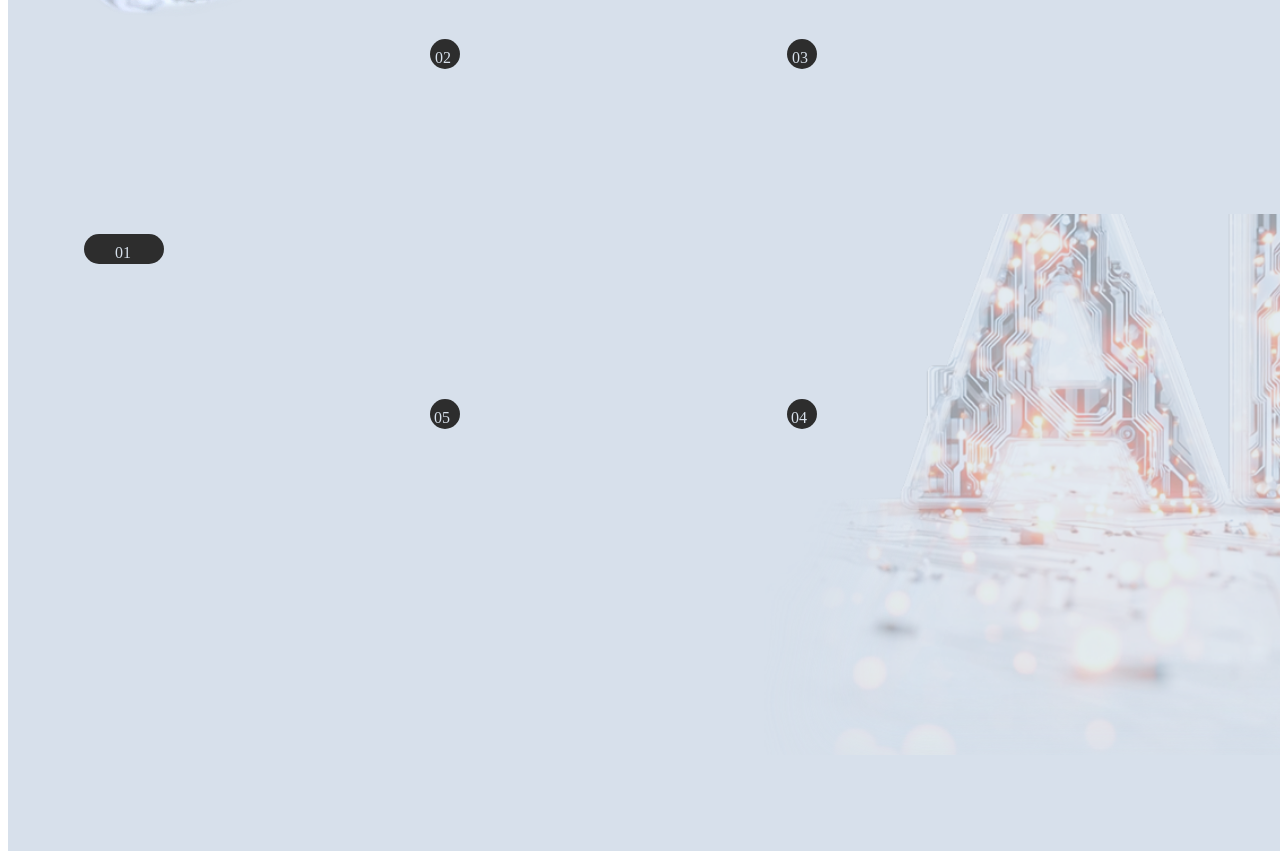
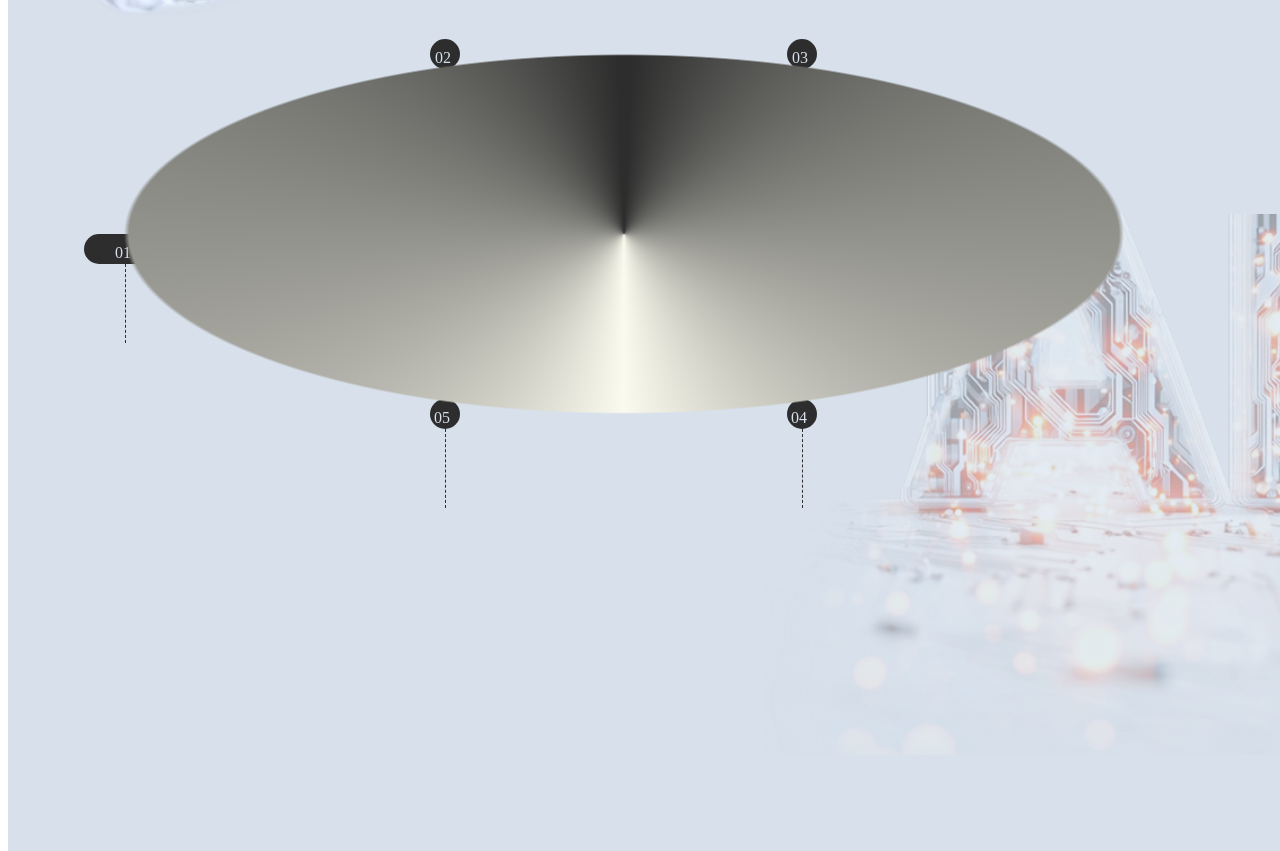
Before and after one commit to YuriyNik156/Figma-project, a plain HTML site: page index.html in a window 1280 px wide. Shown: the part 3412-4263 px from the top of the page. Drawn offline with Linux system fonts and the light colour scheme.

Commit message:
add lines in schemas

```diff
--- a/index.html
+++ b/index.html
@@ -284,6 +284,17 @@
             <div class="point5-bg"></div>
             <span class="point5-text">05</span>
         </div>
+
+        <!-- Линии -->
+        <div class="line line1"></div>
+        <div class="line line2"></div>
+        <div class="line line3"></div>
+        <div class="line line4"></div>
+        <div class="line line5"></div>
+
+        <!-- линия, соединяющая точки -->
+        <div class="line-horizontal"></div>
+
     </div>
 
 
--- a/styles/style.css
+++ b/styles/style.css
@@ -781,8 +781,6 @@
 }
 
 
-
-
 /* === ТОЧКА 1 === */
 .point1-bg {
     position: absolute;
@@ -902,3 +900,63 @@
     line-height: 20px;
     color: #D7E0EB;
 }
+
+
+/* Общий стиль для всех линий */
+.line {
+    position: absolute;
+    width: 0;
+    border-left: 1px dashed #2D2D2D;
+}
+
+/* Линия 1 — от точки 1 вниз */
+.line1 {
+    left: 116.5px;   /* макет Figma */
+    top: 3668px;
+    height: 79px;
+}
+
+/* Линия 2 — от точки 2 вниз */
+.line2 {
+    left: 436.5px;
+    top: 3473px;
+    height: 79px;
+}
+
+/* Линия 3 — от точки 3 вниз */
+.line3 {
+    left: 794.5px;
+    top: 3473px;
+    height: 79px;
+}
+
+/* Линия 4 — от точки 4 вниз */
+.line4 {
+    left: 793.5px;
+    top: 3833px;
+    height: 79px;
+}
+
+/* Линия 5 — от точки 5 вниз */
+.line5 {
+    left: 436.5px;
+    top: 3833px;
+    height: 79px;
+}
+
+.line-horizontal {
+    position: absolute;
+    width: 1000px;
+    height: 360px;
+    left: 116px;
+    top: 3458px;
+
+    /* градиентная обводка */
+    border-radius: 40%;
+
+    /* градиентная обводка через фон и прозрачный центр */
+    background: conic-gradient(#2D2D2D 0.69%, #FAFAEE 50.07%, #2D2D2D 99.46%);
+    -webkit-mask: radial-gradient(farthest-side, #000 0, #000 calc(100% - 5px), transparent 100%);
+    -webkit-mask-composite: destination-in;
+    mask-composite: intersect; /* для Firefox */
+}
```
